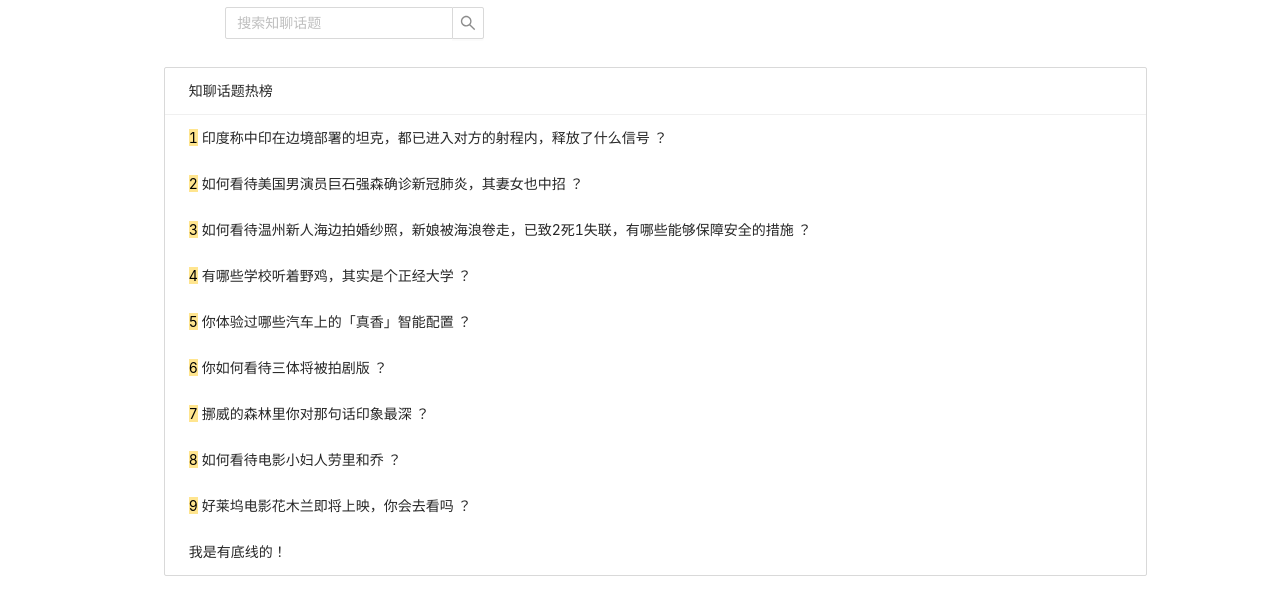
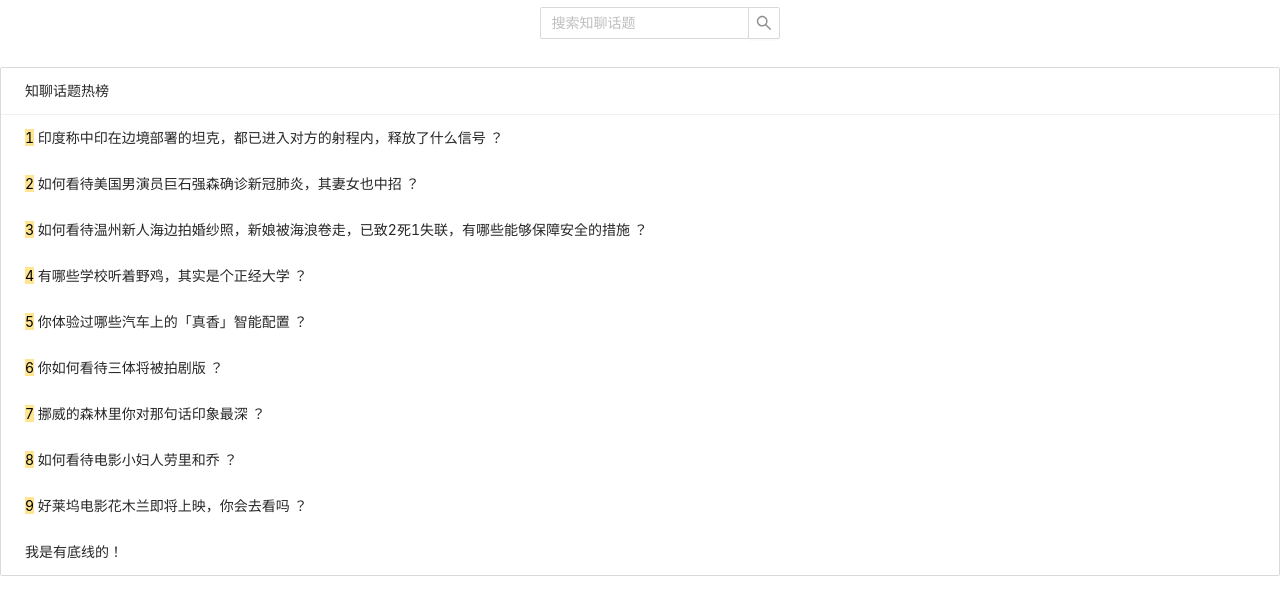
Before and after one commit to studyyiran/happy, a React app: page /home in a window 1280 px wide. Shown: the top 614 px of the page. Built offline with nearby package versions, Linux system fonts and the light colour scheme.

Commit message:
fix: modify layout

```diff
--- a/src/pages/home/index.js
+++ b/src/pages/home/index.js
@@ -49,7 +49,7 @@ export const HomePage = (props) => {
       <div className="homeSearch">
         <Search
           placeholder="搜索知聊话题"
-          style={{ width: 260 }}
+          className="input"
           onSearch={(value) => search(value)}
         ></Search>
       </div>
--- a/src/pages/home/index.less
+++ b/src/pages/home/index.less
@@ -2,35 +2,48 @@
 
 @p1: {
   .main {
-    position: relative;
+    position: absolute;
     display: flex;
-    width: 80%;
-    height: 800 * @px;
+    width: 100%;
+    height: 1000 * @px;
     justify-content: center;
     align-items: center;
     .homeSearch{
       position: absolute;
+      justify-content: center;
       top: 10 * @px;
-      left: 22%;
+      //left: 2%;
       width: 300 * @px;
       height: 60 * @px;
+      .input{
+        width: 360 *@px;
+      }
     }
     .font(20);
     .header {
+      position: absolute;
+      top: 10 * @px;
+      width: 100%;
+      height: 60 * @px;
+      justify-content: space-around;
       .search {
         position: absolute;
-        top: 10 * @px;
-        left: 22%;
-        width: 300 * @px;
-        height: 60 * @px;
+        //justify-content: center;
+        //align-items: center;
+        left:20%;
+        .input{
+          width: 360 *@px;
+        }
       }
       .addTopic {
         position: absolute;
-        display: inline;
-        top: 10 * @px;
-        right: -15%;
+        //display: inline-block;
         width: 50 * @px;
         height: 56 * @px;
+        right: 30 *@px;
+        //justify-content: space-around;
+        //align-items: center;
+
         .add {
           .font(16);
           display: flex;
@@ -51,9 +64,9 @@
     .sub {
       position: absolute;
       top: 100 * @px;
-      left: 16%;
-      width: 96%;
-      height: 700 * @px;
+      left: 0;
+      width: 100%;
+      height: 800 * @px;
     }
   }
 };
--- a/src/pages/topic/index.js
+++ b/src/pages/topic/index.js
@@ -57,20 +57,13 @@ export const TopicPage = (props) => {
         <div className="search">
           <Search
             placeholder="搜索知聊话题"
-            style={{ width: 260 }}
+            className="input"
             onSearch={(value) => search(value)}
           ></Search>
         </div>
         <div className="addTopic">
          <Button type="primary" shape="circle" onClick={handleAdd}><div className="add">+</div></Button>
         </div>
-      <div className="search">
-        <Search
-          placeholder="搜索知聊话题"
-          style={{ width: 260 }}
-          onSearch={(value) => search(value)}
-        ></Search>
-      </div>
 
       </div>
       <div className="sub">
```
